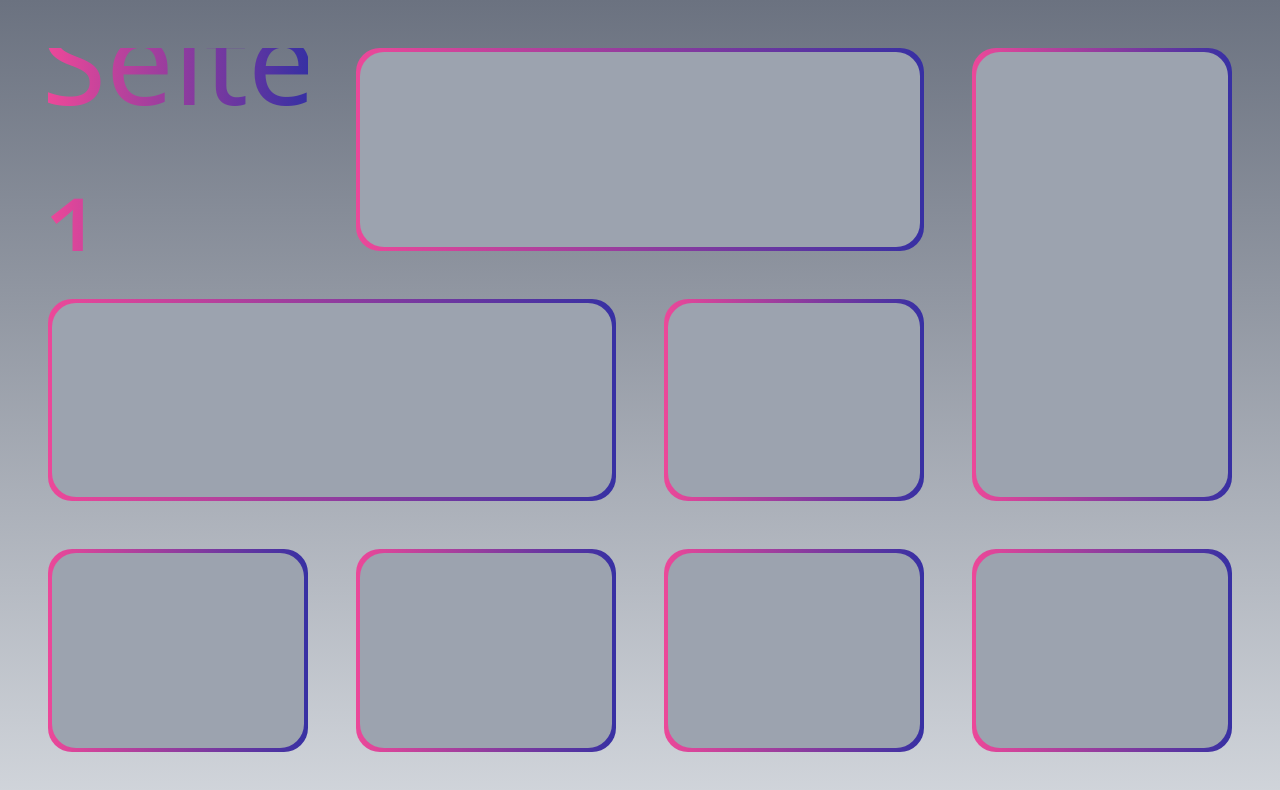
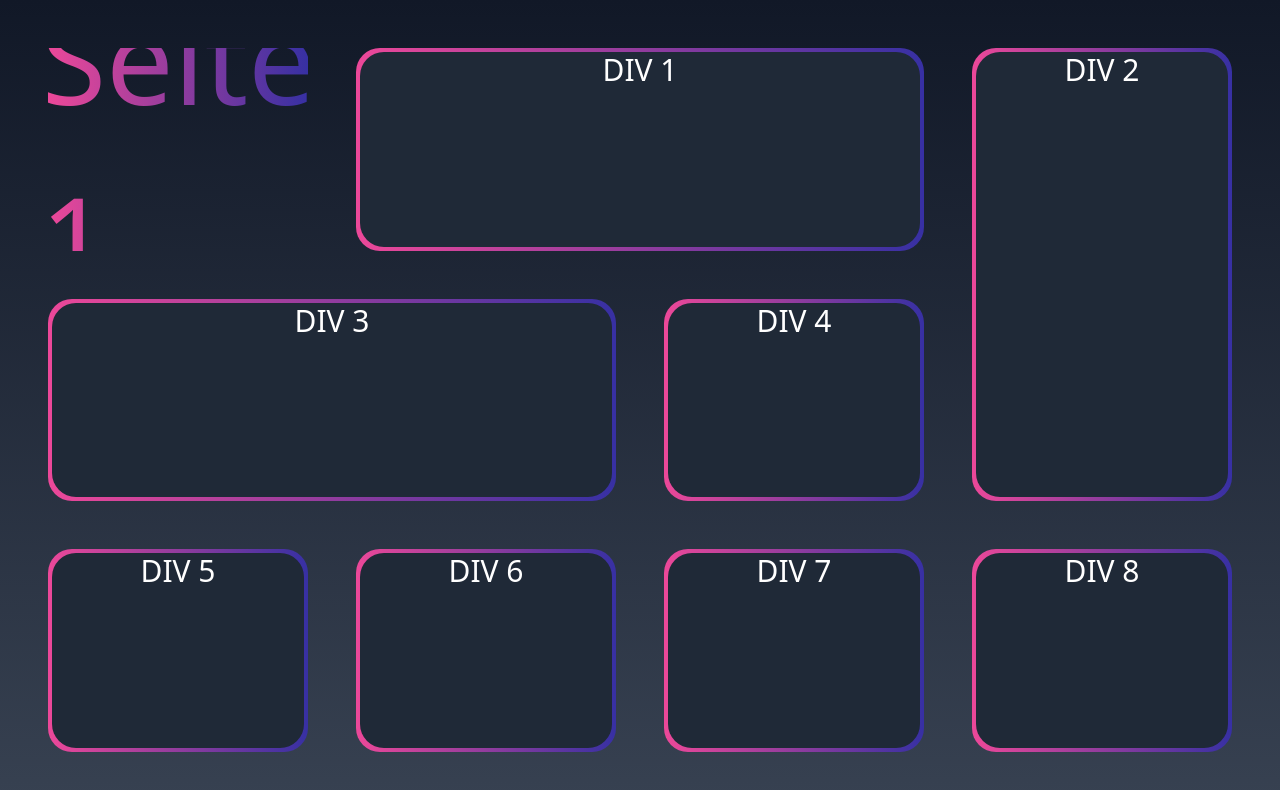
Before and after one commit to Endrickmusic/framer-motion-text-scroll, a React (Vite) app: page / in a window 1280 px wide. Shown: the top 790 px of the page. Built offline with nearby package versions, Linux system fonts and the light colour scheme.

Commit message:
add animation to grid

```diff
--- a/src/App.jsx
+++ b/src/App.jsx
@@ -8,76 +8,92 @@ function App() {
     <>
       <div className='snap snap-y snap-mandatory h-screen overflow-y-scroll'>
 
-        <div className="grid grid-cols-4 grid-rows-3 gap-12 p-12 snap-start h-screen bg-gradient-to-t from-gray-300 to-gray-500">
+        <div className="grid grid-cols-4 grid-rows-3 gap-12 p-12 snap-start h-screen bg-gradient-to-t from-gray-700 to-gray-900">
           <motion.div className="flex text-[120px] bg-gradient-to-r from-pink-500 to-indigo-800 text-transparent bg-clip-text justify-center items-center"
             initial={{ x: -200 }}
             animate={{ x: 0 }}
-            transition={{ type: 'tween', duration: 0.5 }}
+            transition={{ type: 'tween', duration: 4.5 }}
             >
             Seite 1
           </motion.div>
           <motion.div className="col-span-2 rounded-3xl bg-gradient-to-r from-pink-500 to-indigo-800 p-1"
             initial={{ x: -200 }}
             animate={{ x: 0 }}
-            transition={{ type: 'tween', duration: 0.5 }}
+            transition={{ type: 'tween', duration: 3.5 }}
           >
-             <div className="h-full w-full bg-gray-400 rounded-3xl"></div>
+             <div className="text-white text-3xl text-center h-full w-full bg-gray-800 rounded-3xl">
+              DIV 1
+             </div>
           </motion.div>
 
           <motion.div className="row-span-2 rounded-3xl bg-gradient-to-r from-pink-500 to-indigo-800 p-1"
-            initial={{ x: -200 }}
-            animate={{ x: 0 }}
-            transition={{ type: 'tween', duration: 0.5 }}
+            initial={{ y: -200 }}
+            animate={{ y: 0 }}
+            transition={{ type: 'tween', duration: 2.5 }}
           >
-             <div className="h-full w-full bg-gray-400 rounded-3xl"></div>
+             <div className="text-white text-3xl text-center h-full w-full bg-gray-800 rounded-3xl">
+              DIV 2
+             </div>
           </motion.div>
 
           <motion.div className="col-span-2 rounded-3xl bg-gradient-to-r from-pink-500 to-indigo-800 p-1"
             initial={{ x: -200 }}
             animate={{ x: 0 }}
-            transition={{ type: 'tween', duration: 0.5 }}
+            transition={{ type: 'tween', duration: 2.0 }}
           >
-             <div className="h-full w-full bg-gray-400 rounded-3xl"></div>
+             <div className="text-white text-3xl h-full w-full bg-gray-800 rounded-3xl text-center">
+              DIV 3
+             </div>
+          </motion.div>
+
+          <motion.div className="rounded-3xl bg-gradient-to-r from-pink-500 to-indigo-800 p-1"
+            initial={{ y: 200 }}
+            animate={{ y: 0 }}
+            transition={{ type: 'tween', duration: 1.0 }}
+          >
+             <div className="text-white text-3xl text-center h-full w-full bg-gray-800 rounded-3xl">
+              DIV 4
+             </div>
           </motion.div>
 
           <motion.div className="rounded-3xl bg-gradient-to-r from-pink-500 to-indigo-800 p-1"
             initial={{ x: -200 }}
             animate={{ x: 0 }}
-            transition={{ type: 'tween', duration: 0.5 }}
+            transition={{ type: 'tween', duration: 1.5 }}
           >
-             <div className="h-full w-full bg-gray-400 rounded-3xl"></div>
+             <div className="text-white text-3xl text-center h-full w-full bg-gray-800 rounded-3xl">
+              DIV 5
+             </div>
           </motion.div>
 
           <motion.div className="rounded-3xl bg-gradient-to-r from-pink-500 to-indigo-800 p-1"
-            initial={{ x: -200 }}
-            animate={{ x: 0 }}
-            transition={{ type: 'tween', duration: 0.5 }}
+            initial={{ y: 200 }}
+            animate={{ y: 0 }}
+            transition={{ type: 'tween', duration: 2.0 }}
           >
-             <div className="h-full w-full bg-gray-400 rounded-3xl"></div>
+             <div className="text-white text-3xl text-center h-full w-full bg-gray-800 rounded-3xl">
+              DIV 6
+             </div>
           </motion.div>
 
           <motion.div className="rounded-3xl bg-gradient-to-r from-pink-500 to-indigo-800 p-1"
-            initial={{ x: -200 }}
-            animate={{ x: 0 }}
-            transition={{ type: 'tween', duration: 0.5 }}
+            initial={{ y: 200 }}
+            animate={{ y: 0 }}
+            transition={{ type: 'tween', duration: 1.5 }}
           >
-             <div className="h-full w-full bg-gray-400 rounded-3xl"></div>
+             <div className="text-white text-3xl text-center h-full w-full bg-gray-800 rounded-3xl">
+              DIV 7
+             </div>
           </motion.div>
 
           <motion.div className="rounded-3xl bg-gradient-to-r from-pink-500 to-indigo-800 p-1"
-            initial={{ x: -200 }}
+            initial={{ x: 200 }}
             animate={{ x: 0 }}
-            transition={{ type: 'tween', duration: 0.5 }}
+            transition={{ type: 'tween', duration: 1.5 }}
           >
-             <div className="h-full w-full bg-gray-400 rounded-3xl"></div>
-          </motion.div>
-
-          <motion.div className="rounded-3xl bg-gradient-to-r from-pink-500 to-indigo-800 p-1"
-            initial={{ x: -200 }}
-            animate={{ x: 0 }}
-            transition={{ type: 'tween', duration: 0.5 }}
-          >
-             <div className="h-full w-full bg-gray-400 rounded-3xl"></div>
+             <div className="text-white text-3xl text-center h-full w-full bg-gray-800 rounded-3xl">
+              DIV 8
+             </div>
           </motion.div>
 
         </div>
```
